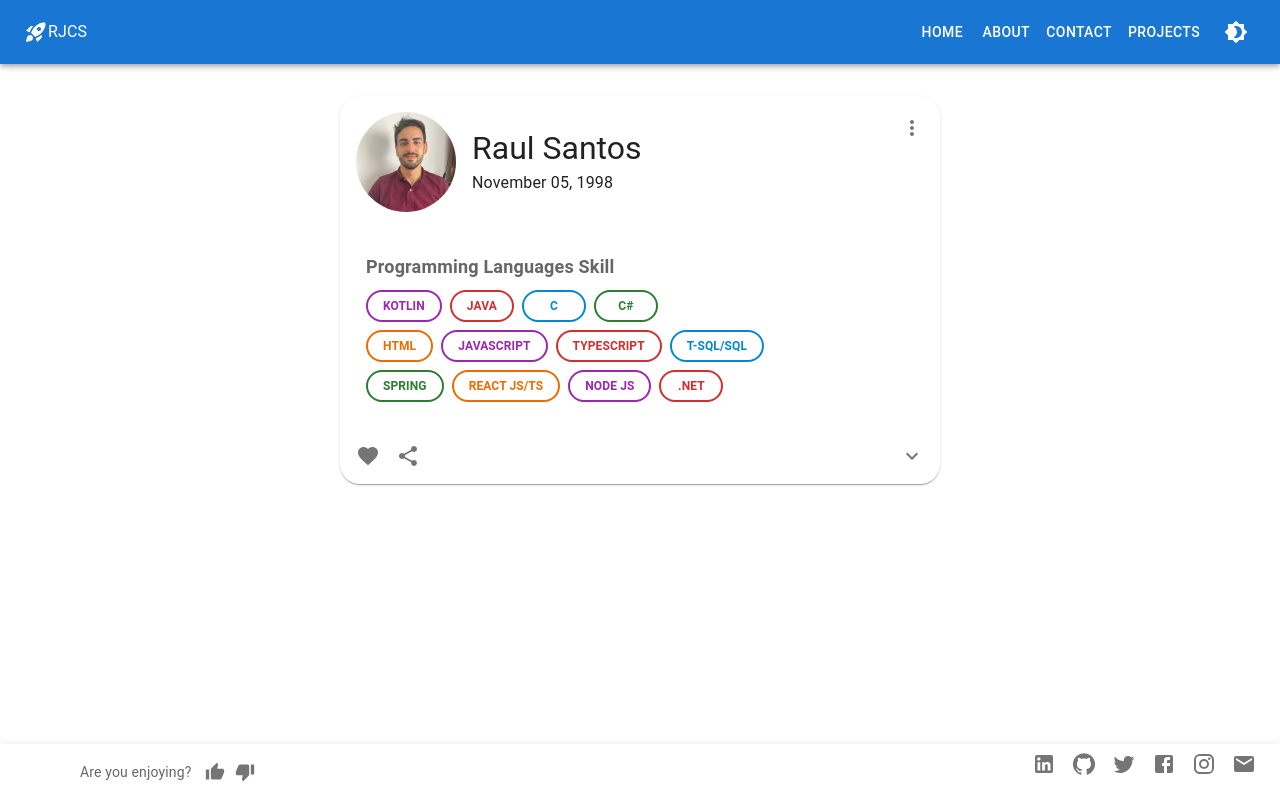
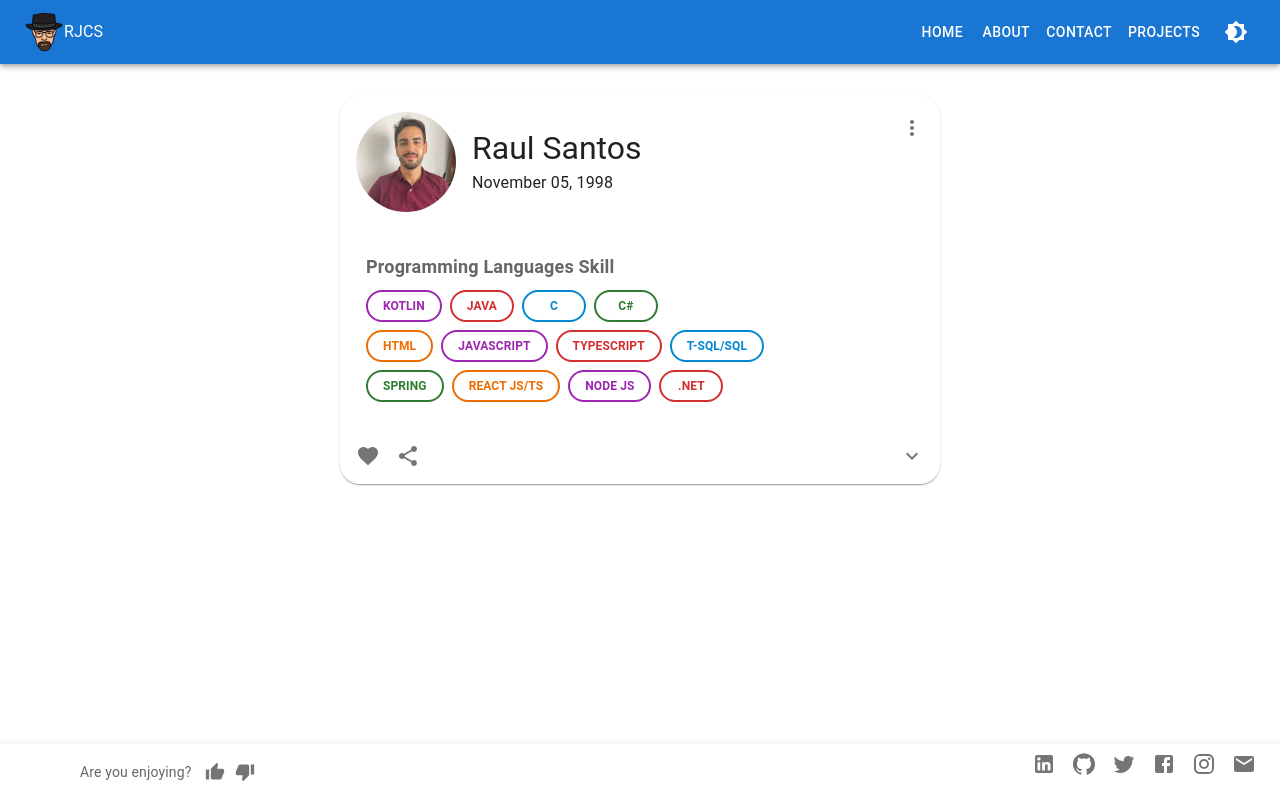
Before and after one commit to RaulJCS5/err-jota-cs, a React (Create React App) app in the folder rjcs-app/: page /err-jota-cs/about in a window 1280 px wide. Built offline with nearby package versions, Linux system fonts and the light colour scheme.

Commit message:
Commit: add walter white

```diff
--- a/rjcs-app/src/pages/DrawerAppBar.tsx
+++ b/rjcs-app/src/pages/DrawerAppBar.tsx
@@ -17,7 +17,7 @@ import { BottomNavigation, BottomNavigationAction, Paper, Theme } from '@mui/mat
 import Brightness4Icon from '@mui/icons-material/Brightness4';
 import Brightness7Icon from '@mui/icons-material/Brightness7';
 import { Outlet, useNavigate } from 'react-router';
-import RocketLaunchIcon from '@mui/icons-material/RocketLaunch';
+import walter from './icons8-walter-white-96.png'
 import ThumbUpIcon from '@mui/icons-material/ThumbUp';
 import ThumbDownIcon from '@mui/icons-material/ThumbDown';
 import { useState } from 'react';
@@ -97,7 +97,7 @@ export default function DrawerAppBar(props: Props) {
                         >
                             <MenuIcon />
                         </IconButton>
-                        <RocketLaunchIcon sx={{ cursor: 'pointer' }} onClick={() => { navigate('/err-jota-cs') }}></RocketLaunchIcon>
+                        <img style={{ width: '40px', height: '40px', cursor: 'pointer' }} alt='walter-white' src={walter} onClick={() => { navigate('/err-jota-cs') }} ></img>
                         <Typography sx={{ cursor: 'pointer' }} onClick={() => { navigate('/err-jota-cs') }}>RJCS</Typography>
                         <Box
                             component="div"
```
Also changed, not shown: rjcs-app/src/pages/icons8-walter-white-96.png (added).
